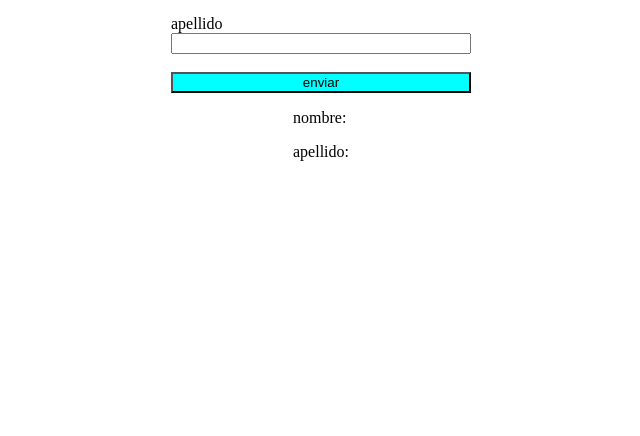
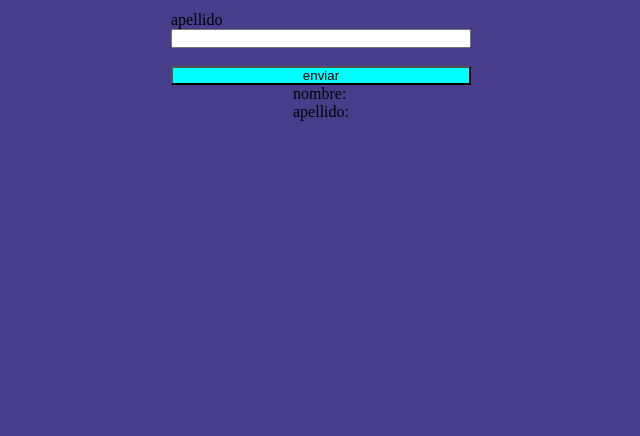
Before and after one commit to GrammerFox/recorderis, a plain HTML site: page index.html in a window 1280 px wide. Shown: the part 380-816 px from the top of the page, without its empty margins (319-959 px from the left). Drawn offline with Linux system fonts and the light colour scheme.

Commit message:
hermano ya no se que hacer

```diff
--- a/style.css
+++ b/style.css
@@ -10,8 +10,15 @@ body{
     flex-direction: column;
     align-items: center;
     height: 100vh;
+    background-color: darkslateblue;
 }
 
 button{
     background-color: aqua;
 }
+
+*{
+    margin: 0;
+    padding: 0;
+    box-sizing: border-box;
+}
```
